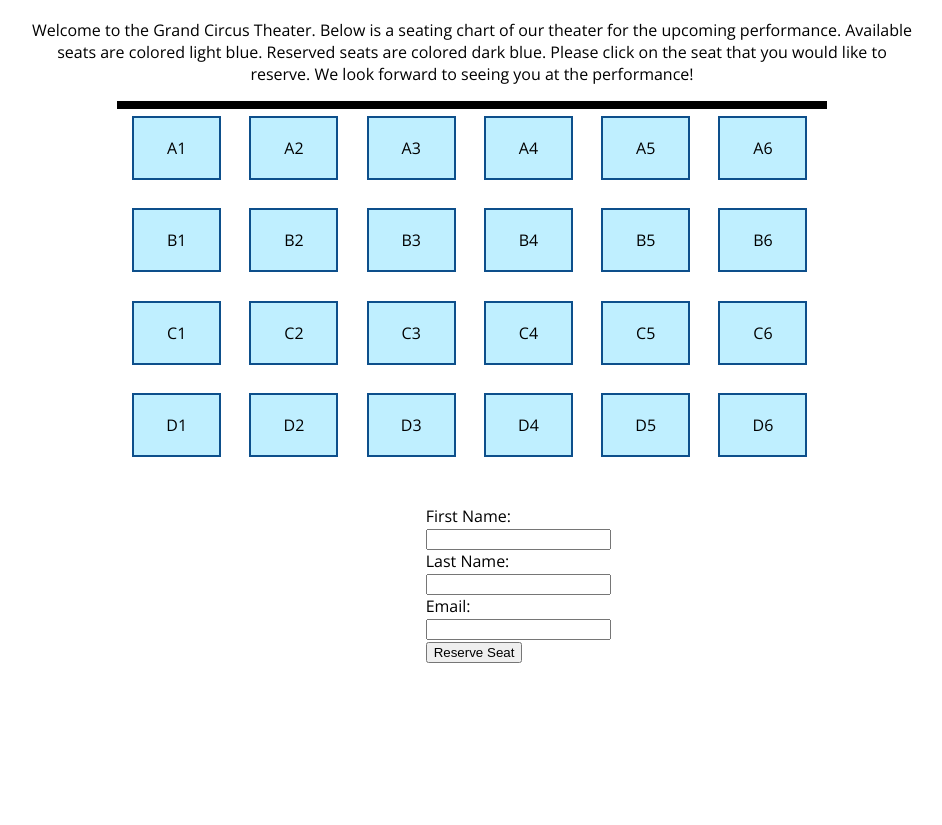
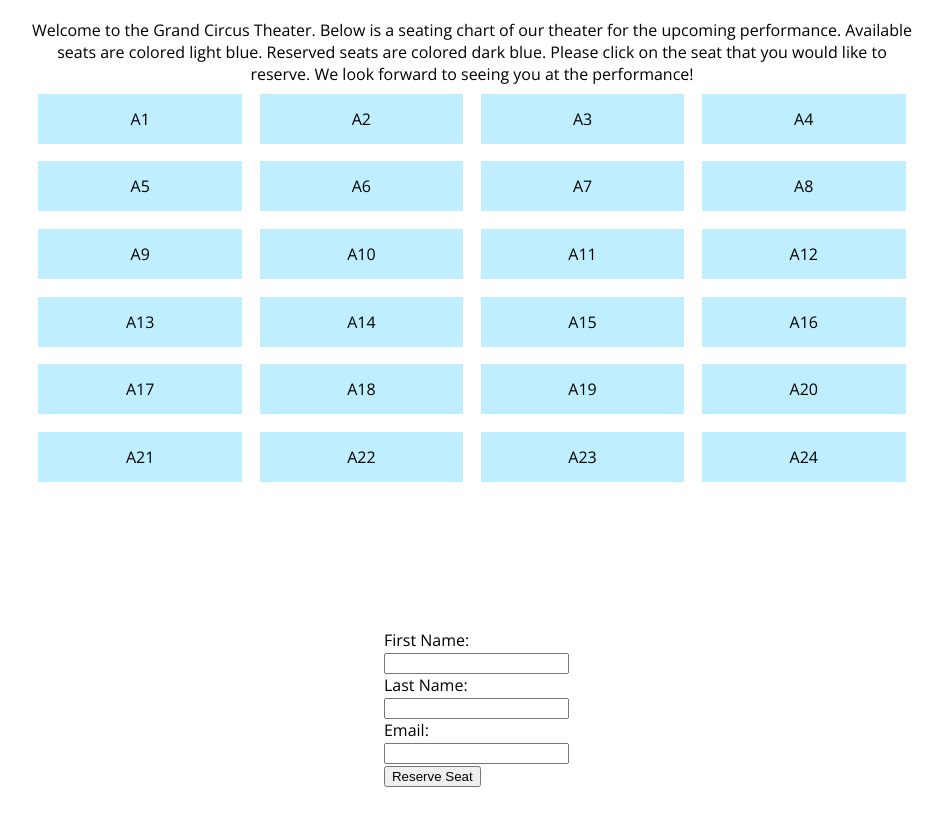
Before and after one commit to plua/project_seating-app, a plain HTML site: page index.html in a window 1280 px wide. Shown: the part 67-892 px from the top of the page, without its empty margins (168-1110 px from the left). Drawn offline with nearby package versions, Linux system fonts and the light colour scheme.

Commit message:
Generating seats via JS

```diff
--- a/css/styles.css
+++ b/css/styles.css
@@ -5,33 +5,26 @@ body {
 }
 h1, p {
 	text-align: center;
-
+}
+p {
+	width: 70%;
+	margin: 0 auto;
 }
 #wrapper {
 	margin: 0 auto;
 	width: 70%;
 }
-#row-1, #row-2, #row-3, #row-4 {
-	width: 80%;
-	margin: 0 auto;
-	background-color: #F0F8FF;
-	border-radius: 0 auto;
-	border : solid 1px;
-}
-#seat-1, #seat-2, #seat-3, #seat-4, #seat-5, #seat-6 {
-	width: 12%;
-	height: 60px;
-	border: solid 2px red;
+.available {
+	width: 23%;
+	height: 50px;
 	border-color: #0D4F8B;
-	margin: 2%;
+	margin: 1%;
 	float: left;
-	line-height: 60px;
+	line-height: 50px;
 	text-align: center;
 	background-color:#BFEFFF;
 
 }
-
-
 .div_hover:hover {
 	background-color: #FFFFFF;
 }
--- a/index.html
+++ b/index.html
@@ -6,40 +6,9 @@
 </head>
 <body>
 	<h1>Grand Circus Theatre</h1>
+	<p> Welcome to the Grand Circus Theater. Below is a seating chart of our theater for the upcoming performance. Available seats are colored light blue. Reserved seats are colored dark blue. Please click on the seat that you would like to reserve. We look forward to seeing you at the performance!</p>
 	<div id="wrapper">
-		<p> Welcome to the Grand Circus Theater. Below is a seating chart of our theater for the upcoming performance. Available seats are colored light blue. Reserved seats are colored dark blue. Please click on the seat that you would like to reserve. We look forward to seeing you at the performance!</p>
-		<div id="row-1">
-			<div id="seat-1">A1</div>
-			<div id="seat-2">A2</div>
-			<div id="seat-3">A3</div>
-			<div id="seat-4">A4</div>
-			<div id="seat-5">A5</div>
-			<div id="seat-6">A6</div>
-		</div>
-		<div id="row-2">
-			<div id="seat-1">B1</div>
-			<div id="seat-2">B2</div>
-			<div id="seat-3">B3</div>
-			<div id="seat-4">B4</div>
-			<div id="seat-5">B5</div>
-			<div id="seat-6">B6</div>
-		</div>
-		<div id="row-3">
-			<div id="seat-1">C1</div>
-			<div id="seat-2">C2</div>
-			<div id="seat-3">C3</div>
-			<div id="seat-4">C4</div>
-			<div id="seat-5">C5</div>
-			<div id="seat-6">C6</div>
-		</div>
-		<div id="row-4">
-			<div id="seat-1">D1</div>
-			<div id="seat-2">D2</div>
-			<div id="seat-3">D3</div>
-			<div id="seat-4">D4</div>
-			<div id="seat-5">D5</div>
-			<div id="seat-6">D6</div>
-		</div>
+	</div>
 		<div id="form">
             <form id="forminfo">
 	                  First Name: <br>
--- a/js/script.js
+++ b/js/script.js
@@ -1,7 +1,22 @@
 
 /* Step 1: Generate HTML */
 
+var wrapper = document.getElementById('wrapper');
 
+var theatre = {
+	name: 'Grand Circus Theatre',
+	numberOfSeats: 24
+}
+
+function createSeats(){
+	for (var i = 1; i < theatre.numberOfSeats+1; i++){
+	var id = "seat_" + i;
+	wrapper.innerHTML += '<div id="'+ id +'">'+ "A" + i +'</div';
+	document.getElementById(id).className= 'available';
+	}
+}
+
+createSeats();
 
 
 /* Step 2: When a div is clicked, have form pop up */
```
